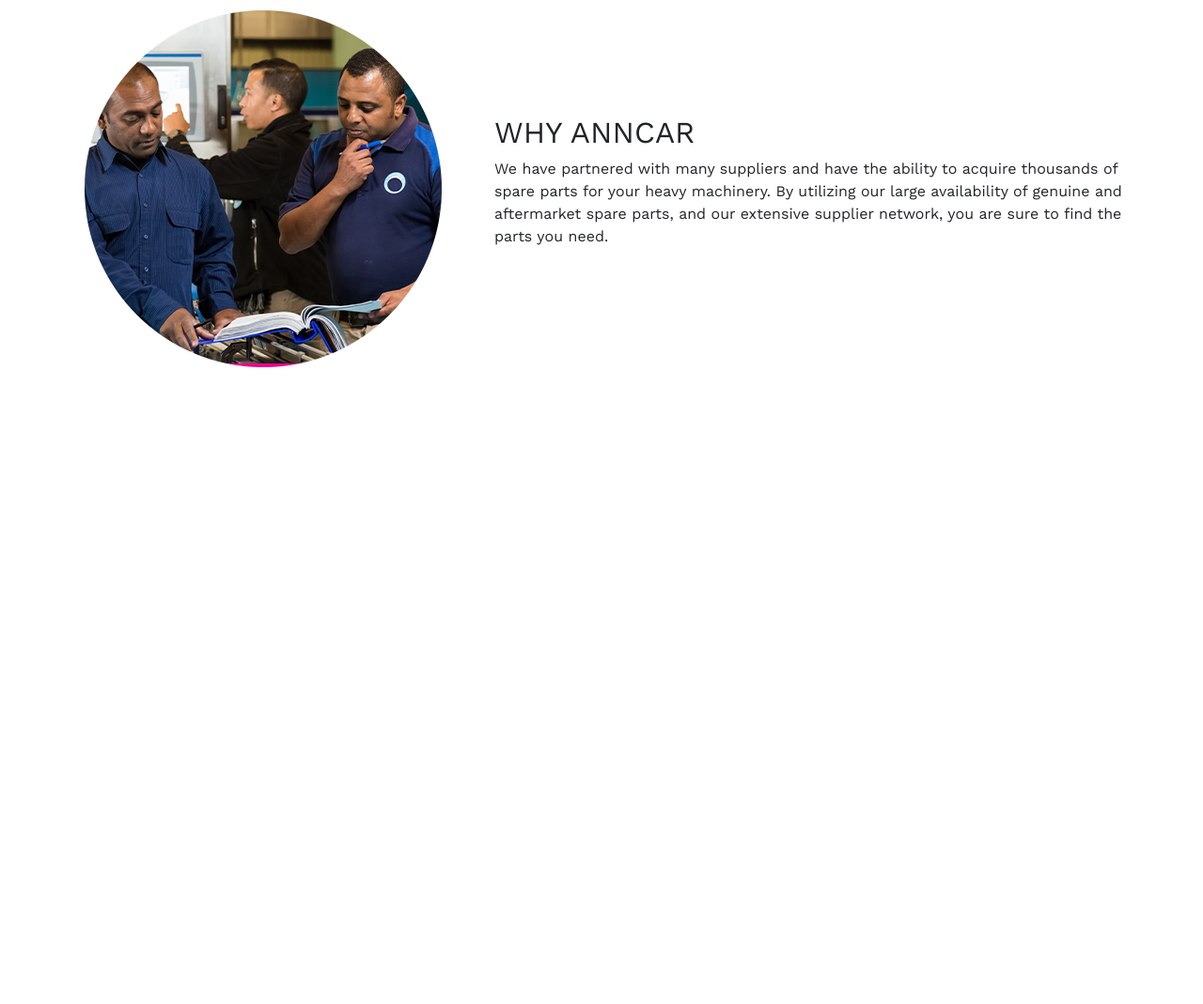
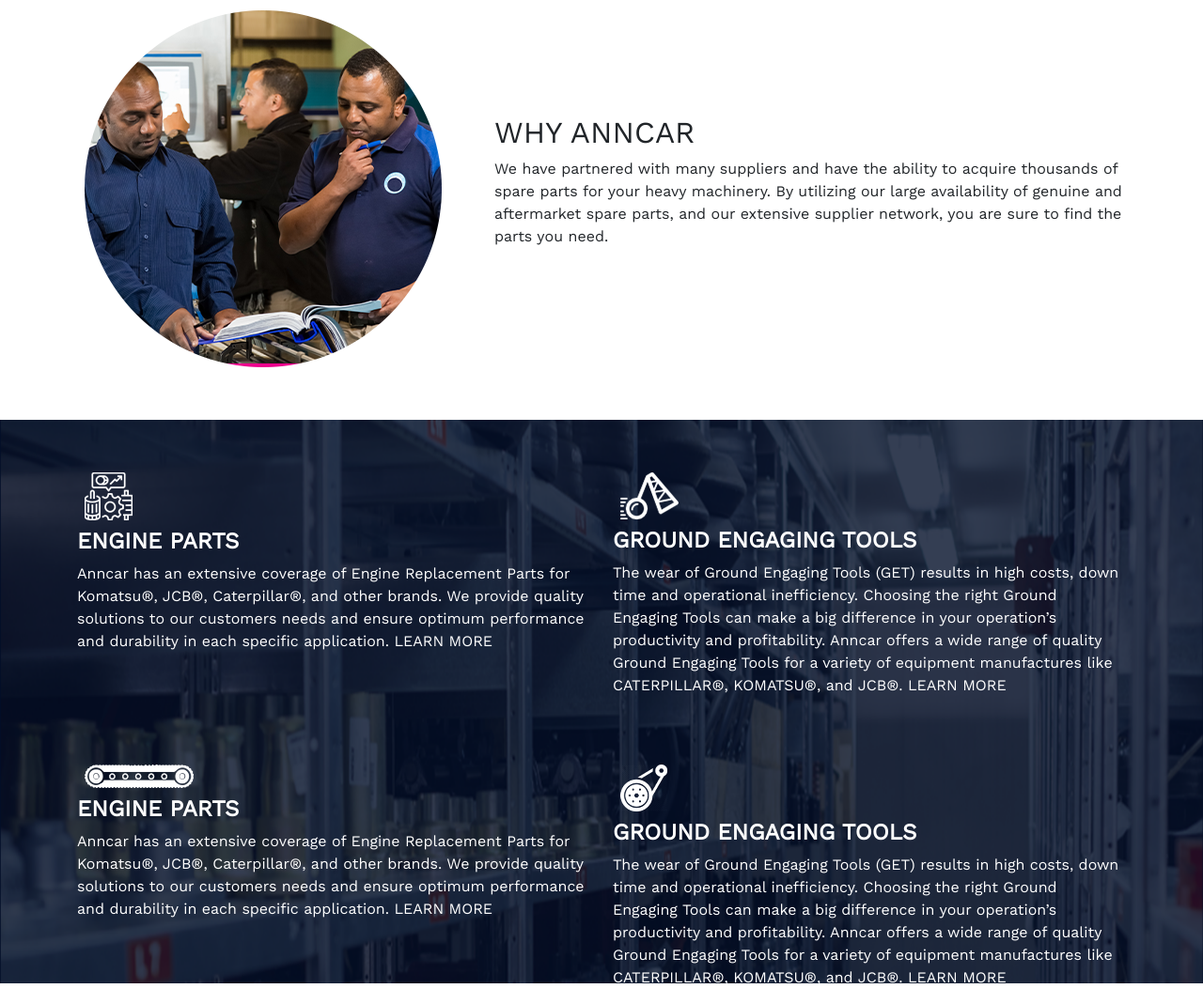
Before and after one commit to kamrulkoche/Trade-Website, a plain HTML site: page index.html in a window 1280 px wide. Shown: the part 1126-2195 px from the top of the page at 94% size. Before the commit the page ends 1573 px from the top, so only its background shows below. Drawn offline with nearby package versions, Linux system fonts and the light colour scheme; a web font is replaced by a local one.

Commit message:
tools part

```diff
--- a/index.html
+++ b/index.html
@@ -42,6 +42,7 @@
                 </div>
             </div>
         </section>
+        <!-- ------------------ -->
 
         <section class="container d-flex py-5">
             <div class="border p-3 w-100 Larger shadow">
@@ -70,6 +71,7 @@
             </div>
         </section>
 
+        <!-- ------------------ -->
         <section class="container py-5 d-flex align-items-center gap-5">
             <div>
                 <img src="image/shutterstock_man.png" alt="">
@@ -82,13 +84,78 @@
                     the parts you need.</P>
             </div>
         </section>
+
+        <!-- ----------------- -->
+        <section>
+            <div class="bg-img1 d-flex ">
+                <div class="container">
+                    <div class="row pt-5">
+                        <div class="col-6">
+                            <img src="image/spare-parts.png" alt="" class="p-2">
+                            <h4>ENGINE PARTS</h4>
+                            <p class="text-white">Anncar has an extensive coverage of Engine Replacement Parts for
+                                Komatsu®,
+                                JCB®,
+                                Caterpillar®, and other brands. We provide quality solutions to our customers needs and
+                                ensure optimum performance and durability in each specific application. LEARN MORE</p>
+                        </div>
+                        <div class="col-6">
+                            <img src="image/bulldozer.png" alt="" class="p-2">
+                            <h4>GROUND ENGAGING TOOLS</h4>
+                            <p class="text-white">The wear of Ground Engaging Tools (GET) results in high costs, down
+                                time and operational inefficiency. Choosing the right Ground Engaging Tools can make a
+                                big difference in your operation’s productivity and profitability. Anncar offers a wide
+                                range of quality Ground Engaging Tools for a variety of equipment manufactures like
+                                CATERPILLAR®, KOMATSU®, and JCB®. LEARN MORE</p>
+                        </div>
+                    </div>
+                    <div class="row pt-5">
+                        <div class="col-6">
+                            <img src="image/Vector Smart Object1.png" alt="" class="p-2">
+                            <h4>ENGINE PARTS</h4>
+                            <p class="text-white">Anncar has an extensive coverage of Engine Replacement Parts for
+                                Komatsu®,
+                                JCB®,
+                                Caterpillar®, and other brands. We provide quality solutions to our customers needs and
+                                ensure optimum performance and durability in each specific application. LEARN MORE</p>
+                        </div>
+                        <div class="col-6">
+                            <img src="image/kissclipart.png" alt="" class="p-2">
+                            <h4>GROUND ENGAGING TOOLS</h4>
+                            <p class="text-white">The wear of Ground Engaging Tools (GET) results in high costs, down
+                                time and operational inefficiency. Choosing the right Ground Engaging Tools can make a
+                                big difference in your operation’s productivity and profitability. Anncar offers a wide
+                                range of quality Ground Engaging Tools for a variety of equipment manufactures like
+                                CATERPILLAR®, KOMATSU®, and JCB®. LEARN MORE</p>
+                        </div>
+                    </div>
+                </div>
+            </div>
+        </section>
+
+        <!-- <section>
+            <div class="container ">
+                <div class="row">
+                    <div class="col-6 d-flex">
+                        Column
+                    </div>
+                    <div class="col-6">
+                        Column
+                    </div>
+                </div>
+                <div class="row">
+                    <div class="col">
+                        Column
+                    </div>
+                    <div class="col">
+                        Column
+                    </div>
+                </div>
+            </div>
+        </section> -->
+
+
     </main>
-
-    <!-- Optional JavaScript; choose one of the two! -->
-
-    <script src="https://cdn.jsdelivr.net/npm/bootstrap@5.0.2/dist/js/bootstrap.bundle.min.js"
-        integrity="sha384-MrcW6ZMFYlzcLA8Nl+NtUVF0sA7MsXsP1UyJoMp4YLEuNSfAP+JcXn/tWtIaxVXM"
-        crossorigin="anonymous"></script>
 
 
 </body>
--- a/styles/style.css
+++ b/styles/style.css
@@ -13,10 +13,12 @@
     padding: 0;
 }
 
-h1,h4{
+h1,
+h4 {
     color: white;
     font-weight: 800;
 }
+
 a {
     color: black;
     text-decoration: none;
@@ -37,3 +39,10 @@
     align-items: center;
     justify-content: center;
 }
+
+.bg-img1 {
+    width: 100%;
+    height: 600px;
+    background-image: url("../image/img2.png");
+    background-size: 100% 100%;
+}
```
Also changed, not shown: image/img2.png (renamed from image/shutterstock_1208324539.png), image/kissclipart.png (renamed from image/kissclipart-car-belt-icon-clipart-car-timing-belt-8ba44710d1327885.png).
